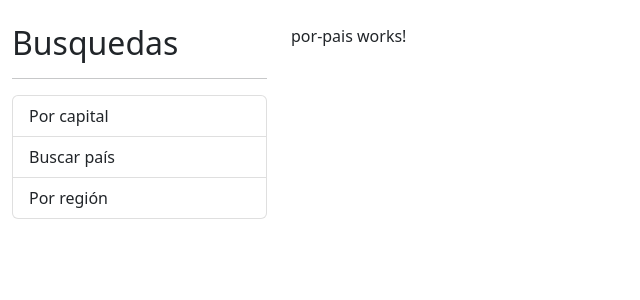
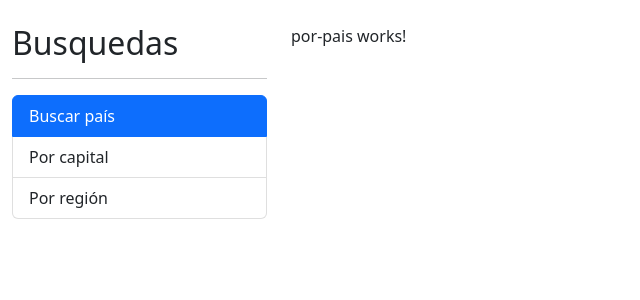
Before and after one commit to jeremyagnz/PaisesApp, an Angular app: page / in a window 1280 px wide. Shown: the top 300 px of the page, without its empty margins (0-640 px from the left). Built offline with nearby package versions, Linux system fonts and the light colour scheme.

Commit message:
Using RouterLink

```diff
--- a/src/app/app.component.html
+++ b/src/app/app.component.html
@@ -4,10 +4,25 @@
   <div class="col-3">
     <h2>Busquedas</h2>
     <hr>
+
     <ul class="list-group">
-      <li class="list-group-item"> Por capital</li>
-      <li class="list-group-item"> Buscar país</li>
-      <li class="list-group-item"> Por región</li>
+      <li routerLink=""
+          routerLinkActive="active"
+          [routerLinkActiveOptions]="{exact:true}"
+          class="list-group-item">
+          Buscar país
+      </li>
+
+      <li routerLink="capital"
+          routerLinkActive="active"
+          class="list-group-item">
+          Por capital
+      </li>
+
+      <li routerLink="region"
+          routerLinkActive="active"
+          class="list-group-item">
+        Por región</li>
     </ul>
   </div>
 
```
